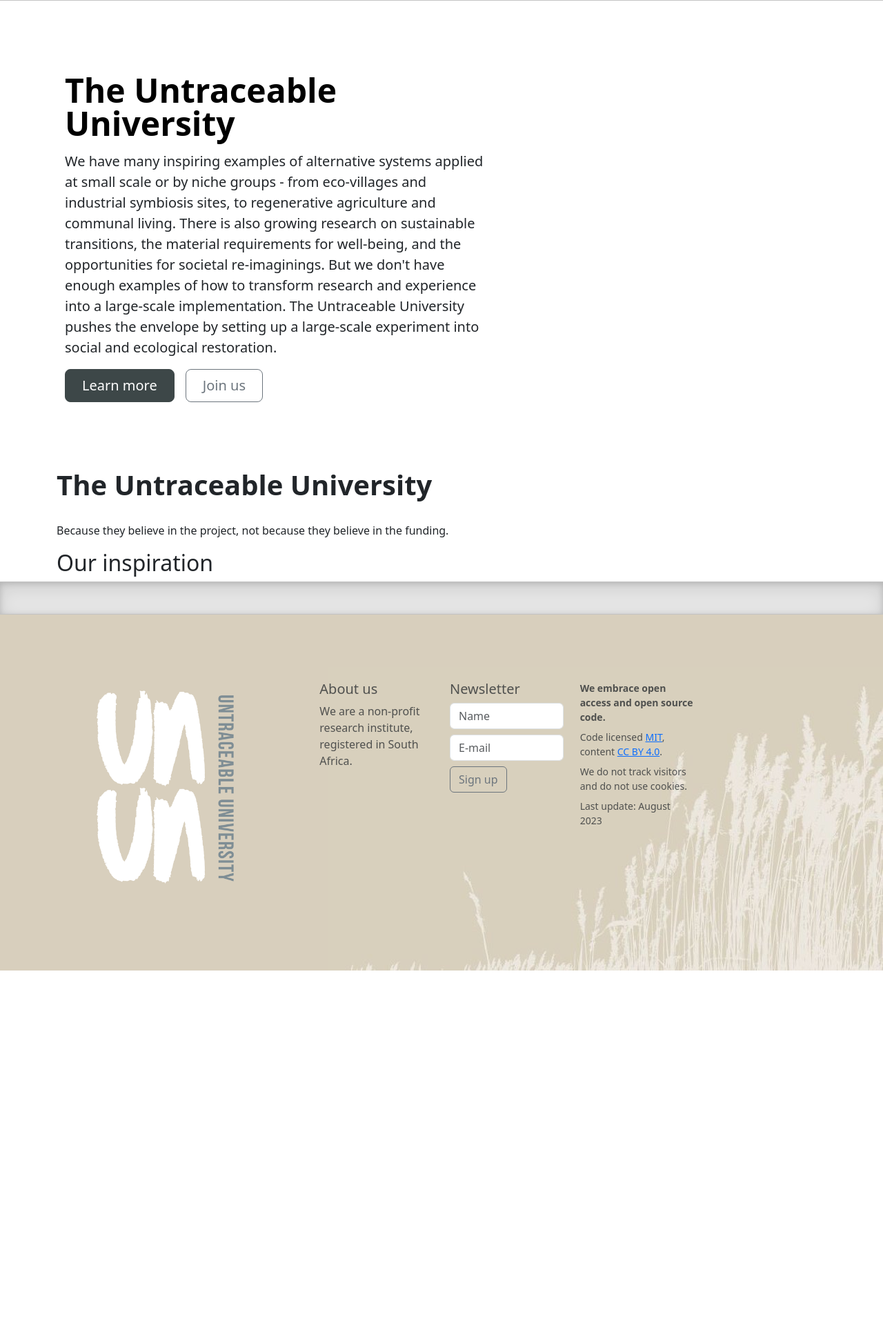
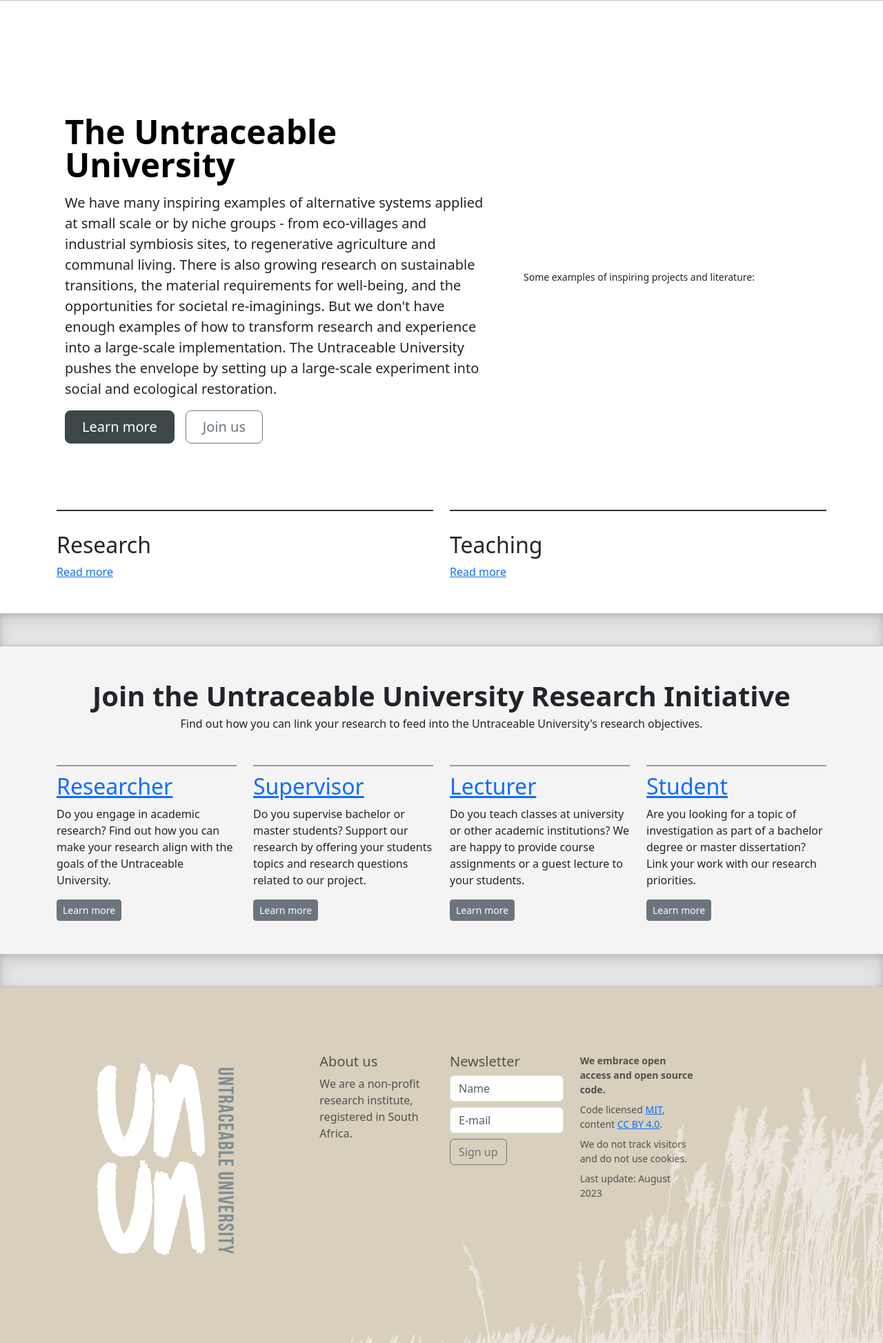
Before and after one commit to untraceable-university/website, a Django app: template untraceableuniversity/website/templates/home.html in a window 1280 px wide. Shown: the part 127-2074 px from the top of the page at 69% size. Before the commit the page ends 1534 px from the top, so only its background shows below. Run offline with Django 3.2, Linux system fonts and the light colour scheme; the template is opened without the code that fills it, so the values that code supplies are empty; some libraries are stand-ins or nearby versions.

Commit message:
Research questions, homepage restructuring

```diff
--- a/untraceableuniversity/website/admin.py
+++ b/untraceableuniversity/website/admin.py
@@ -19,3 +19,5 @@ admin_site.register(Language)
 admin_site.register(Page)
 admin_site.register(PageContent)
 admin_site.register(Inspiration)
+admin_site.register(Discipline)
+admin_site.register(Question)
--- a/untraceableuniversity/website/templates/_base.html
+++ b/untraceableuniversity/website/templates/_base.html
@@ -10,10 +10,40 @@
 .nav-pills {
   --bs-nav-pills-link-active-bg: #333;
 }
+.btn-primary {
+  --bs-btn-color: #fff;
+  --bs-btn-bg: #427d99;
+  --bs-btn-border-color: #427d99;
+  --bs-btn-hover-color: #fff;
+  --bs-btn-hover-bg: #6799b0;
+  --bs-btn-hover-border-color: #427d99;
+  --bs-btn-focus-shadow-rgb: 49,132,253;
+  --bs-btn-active-color: #fff;
+  --bs-btn-active-bg: #2e586c;
+  --bs-btn-active-border-color: #0a53be;
+  --bs-btn-active-shadow: inset 0 3px 5px rgba(0, 0, 0, 0.125);
+  --bs-btn-disabled-color: #fff;
+  --bs-btn-disabled-bg: #427d99;
+  --bs-btn-disabled-border-color: #427d99;
+}
 
-</style>
+.btn-info {
+  --bs-btn-color: #333;
+  --bs-btn-bg: #D8CFBD;
+  --bs-btn-border-color: #D8CFBD;
+  --bs-btn-hover-color: #333;
+  --bs-btn-hover-bg: #AEA696;
+  --bs-btn-hover-border-color: #D8CFBD;
+  --bs-btn-focus-shadow-rgb: 49,132,253;
+  --bs-btn-active-color: #fff;
+  --bs-btn-active-bg: #2e586c;
+  --bs-btn-active-border-color: #0a53be;
+  --bs-btn-active-shadow: inset 0 3px 5px rgba(0, 0, 0, 0.125);
+  --bs-btn-disabled-color: #fff;
+  --bs-btn-disabled-bg: #D8CFBD;
+  --bs-btn-disabled-border-color: #D8CFBD;
+}
 
-<style type="text/css">
 .main, .tfont {
   font-size: 1.2em;
   line-height: 1.6em;
@@ -61,7 +91,11 @@ header .scrolled_down a span, header .scrolled_down a.nav-link {
   color: #000;
 }
 .wrapper {
+  {% if homepage %}
   margin-top: 10px;
+  {% else %}
+  margin-top: 70px;
+  {% endif %}
 }
 
 .main img {
--- a/untraceableuniversity/website/templates/home.html
+++ b/untraceableuniversity/website/templates/home.html
@@ -12,6 +12,24 @@
   column-count: 5;
   column-gap: 2px;
 }
+
+.joinbox {
+  background:#f4f4f4;
+}
+.joinbox h2 {
+  border-top: 2px solid #999;
+  padding-top: 10px;
+}
+.partners img {
+  max-height: 100px;
+  margin-right: 50px;
+}
+
+.secondbox h2 {
+  border-top: 2px solid #333;
+  padding-top: 30px;
+}
+
 </style>
 {% endblock %}
 
@@ -24,10 +42,13 @@
 <div class="container col-xxl-8 px-4 py-5">
   <div class="row flex-lg-row-reverse align-items-center g-5 py-5">
     <div class="col-10 col-sm-8 col-lg-5">
-        <div class="inspiration">
+      <small>Some examples of inspiring projects and literature:</small>
+      <div class="inspiration mt-2">
       {% for each in inspiration %}
           <div class="card">
-              <img src="{{ each.image.url }}" class="card-img-top" alt="...">
+            <a href="{{ each.url }}" target="_blank">
+              <img src="{{ each.image.url }}" class="card-img-top" alt="{{ each }}" title="{{ each }}">
+            </a>
           </div>
       {% endfor %}
       </div>
@@ -47,20 +68,87 @@
         large-scale experiment into social and ecological restoration.
       </p>
       <div class="d-grid gap-2 d-md-flex justify-content-md-start">
-          <button type="button" class="btn btn-primary btn-lg px-4 me-md-2" style="background:#3D4748;border-color:#3D4748">Learn more</button>
-          <button type="button" class="btn btn-outline-secondary btn-lg px-4">Join us</button>
+        <a href="overview/" class="btn btn-primary btn-lg px-4 me-md-2" style="background:#3D4748;border-color:#3D4748">Learn more</a>
+        <a href="join/" class="btn btn-outline-secondary btn-lg px-4">Join us</a>
       </div>
     </div>
   </div>
 </div>
 
+<div class="container pb-5 secondbox">
+
+  <div class="row">
+
+    <div class="col-6">
+      <h2>Research</h2>
+      {{ research.get_content|truncatewords:100 }}
+      <a href="research/">Read more</a>
+    </div>
+
+    <div class="col-6">
+      <h2>Teaching</h2>
+      {{ teaching.get_content|truncatewords:100 }}
+      <a href="teaching/">Read more</a>
+    </div>
+
+  </div>
+
+</div>
+
+<div class="nav-divider"></div>
+
+<div class="container-fluid joinbox pb-5 pt-4">
   <div class="container">
-  <h1>
-  The Untraceable University
-  </h1>
+    <div class="row">
+      <h1 class="text-center mb-1 mt-4">Join the Untraceable University Research Initiative</h1>
+      <p class="text-center mb-5">
+        Find out how you can link your research to feed into the Untraceable University's research objectives.
+      </p>
+      <div class="col font">
+        <h2><a href="join/researcher/">Researcher</a></h2>
+        <p>
+          Do you engage in academic research?
+          Find out how you can make your research align with the goals of the Untraceable University.
+        </p>
+        <a class="btn btn-secondary btn-sm" href="join/researcher/">Learn more</a>
+      </div>
+      <div class="col font">
+        <h2><a href="join/supervisor/">Supervisor</a></h2>
+        <p>
+          Do you supervise bachelor or master students? Support our research by offering your students topics and
+          research questions related to our project.
+        </p>
+        <a class="btn btn-secondary btn-sm" href="join/supervisor/">Learn more</a>
+      </div>
+      <div class="col font">
+        <h2><a href="join/lecturer/">Lecturer</a></h2>
+        <p>
+          Do you teach classes at university or other academic institutions? We are happy to provide course assignments
+          or a guest lecture to your students.
+        </p>
+        <a class="btn btn-secondary btn-sm" href="join/lecturer/">Learn more</a>
+      </div>
+      <div class="col font">
+        <h2><a href="join/student/">Student</a></h2>
+        <p>
+          Are you looking for a topic of investigation as part of a bachelor degree or master dissertation? Link your work
+          with our research priorities.
+        </p>
+        <a class="btn btn-secondary btn-sm" href="join/student/">Learn more</a>
+      </div>
+    </div>
+  </div>
+</div>
 
-  <p>Because they believe in the project, not because they believe in the funding.</p>
+{% if False %}
+<div class="nav-divider"></div>
 
-  <h2>Our inspiration</h2>
+<div class="px-4 py-5 my-5 text-center partners">
+    <h1 class="display-5 fw-bold text-body-emphasis">Our partners</h1>
+    <img class="px-2" src="/media/partners/logo2.jpg" alt="" >
+    <img class="" src="/media/partners/logo2.svg" alt="">
+    <img class="" src="/media/partners/logo3.png" alt="">
+</div>
+{% endif %}
 
 {% endblock %}
--- a/untraceableuniversity/website/templates/page.html
+++ b/untraceableuniversity/website/templates/page.html
@@ -6,7 +6,7 @@
 
 {% block content %}
 
-<div class="container">
+<div class="container pb-5">
   <div class="row">
 
     <div class="col-8 offset-2">
--- a/untraceableuniversity/website/urls.py
+++ b/untraceableuniversity/website/urls.py
@@ -11,4 +11,5 @@ urlpatterns = [
     path("overview/", views.page, { "slug": "overview" }, name="overview"),
     path("timeline/", views.page, { "slug": "timeline" }, name="timeline"),
     path("contact/", views.page, { "slug": "timeline" }, name="contact"),
+    path("templates/", views.templates),
 ]
```
Also changed, not shown: untraceableuniversity/website/models.py (+23 -0 lines), untraceableuniversity/website/templates/templates.html (added, +25 -0 lines), untraceableuniversity/website/views.py (+11 -1 lines), untraceableuniversity/website/migrations/0006_discipline_alter_inspiration_options_question.py (added). Lines whose indentation alone changed are shown as unchanged.
